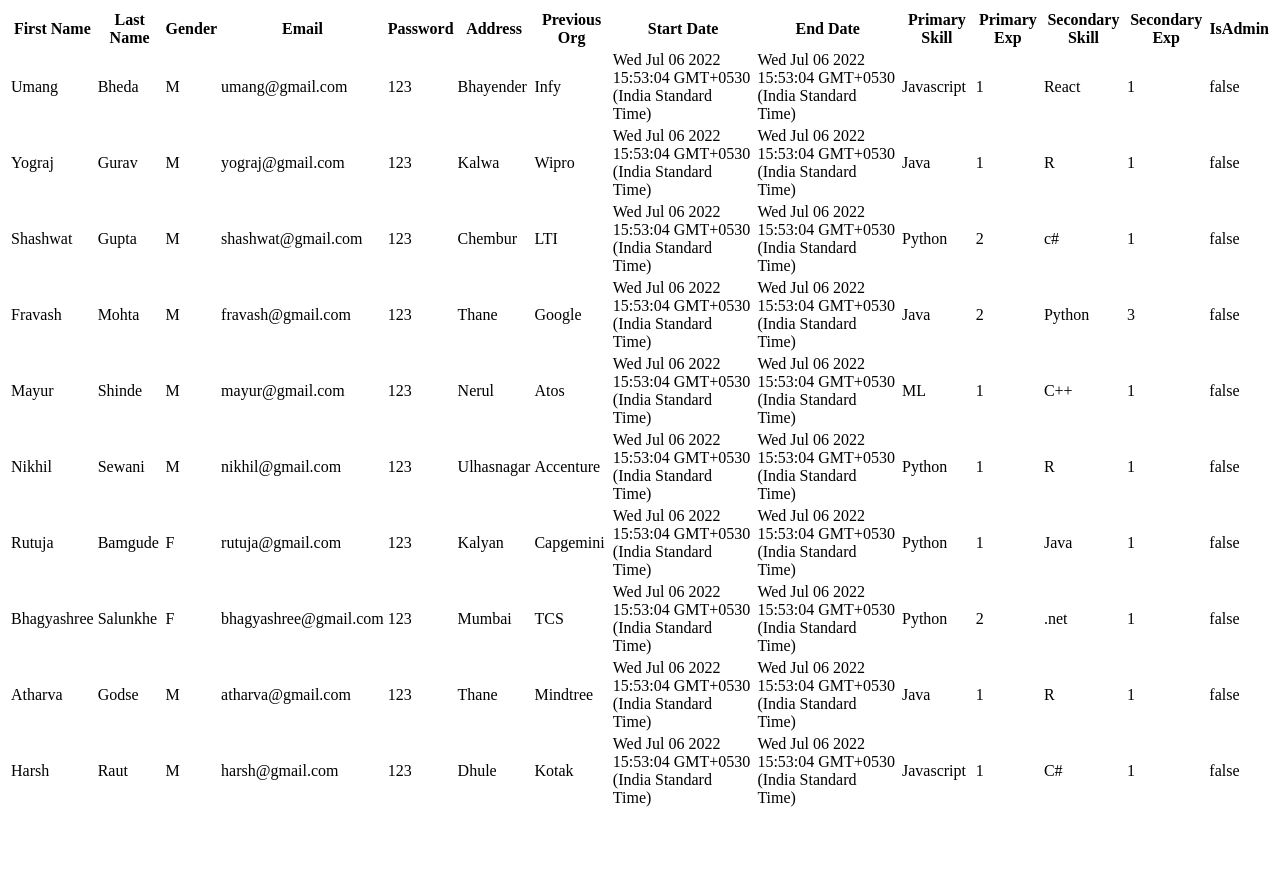
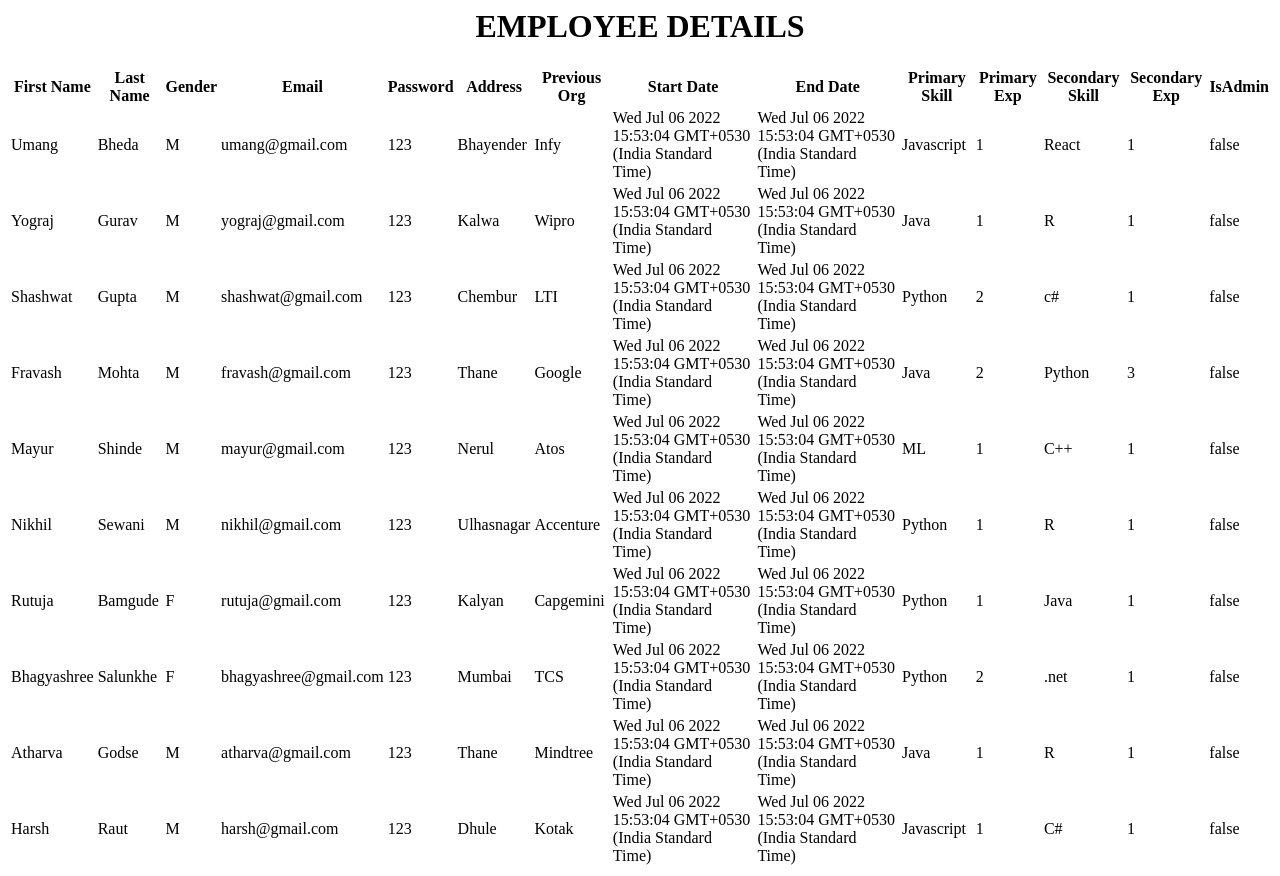
Before and after one commit to mayur942/adapty_demo, a plain HTML site: page Employee Profile/index.html in a window 1280 px wide. Before the commit the page ends 818 px from the top, so only its background shows below. Drawn offline with Linux system fonts and the light colour scheme.

Commit message:
Update index.html

```diff
--- a/Employee Profile/index.html
+++ b/Employee Profile/index.html
@@ -7,6 +7,7 @@
     <title>Table</title>
 </head>
 <body>
+     <h1 style="text-align: center;">EMPLOYEE DETAILS</h1>
 
     <table id="target">
 
```
